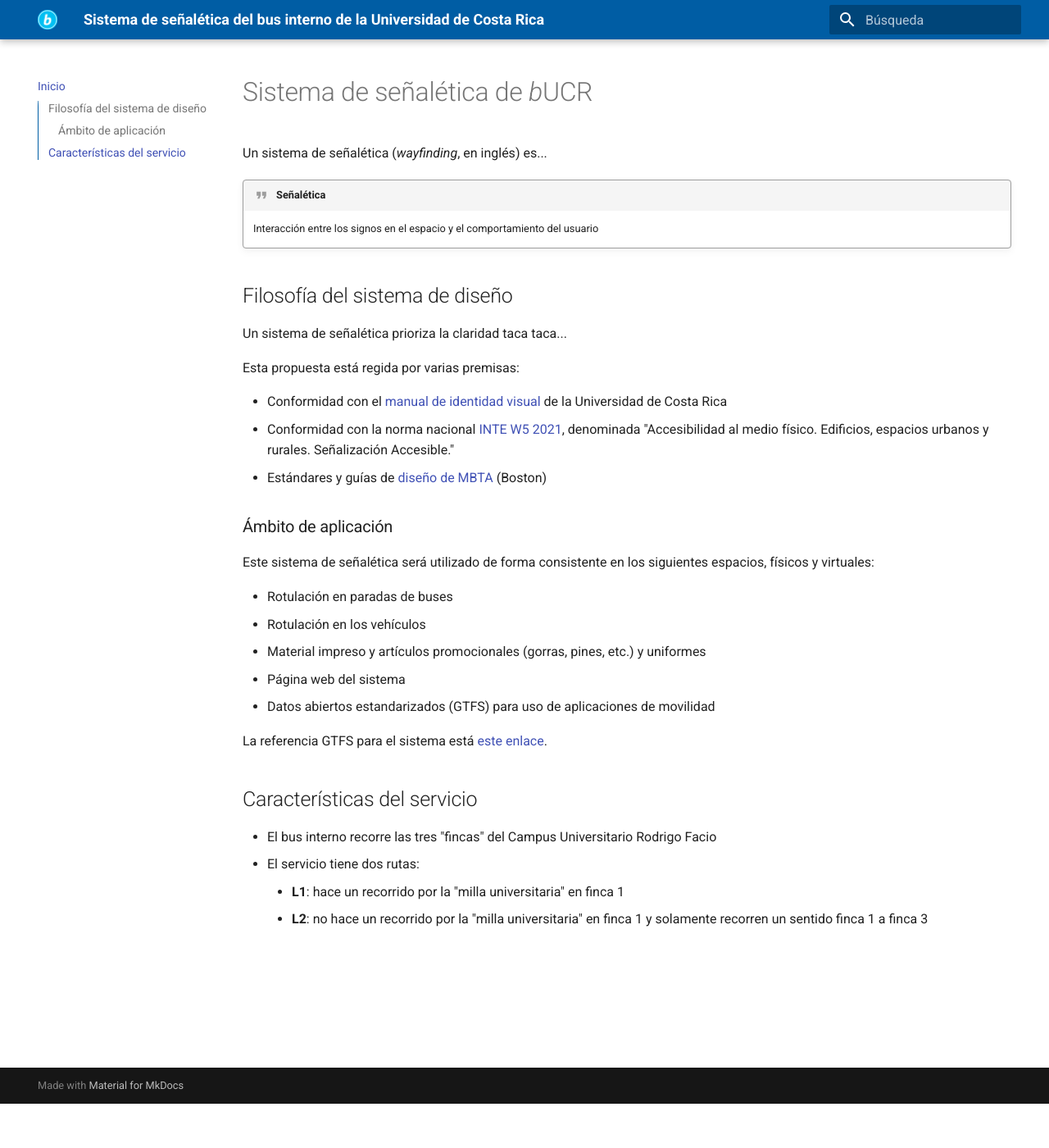
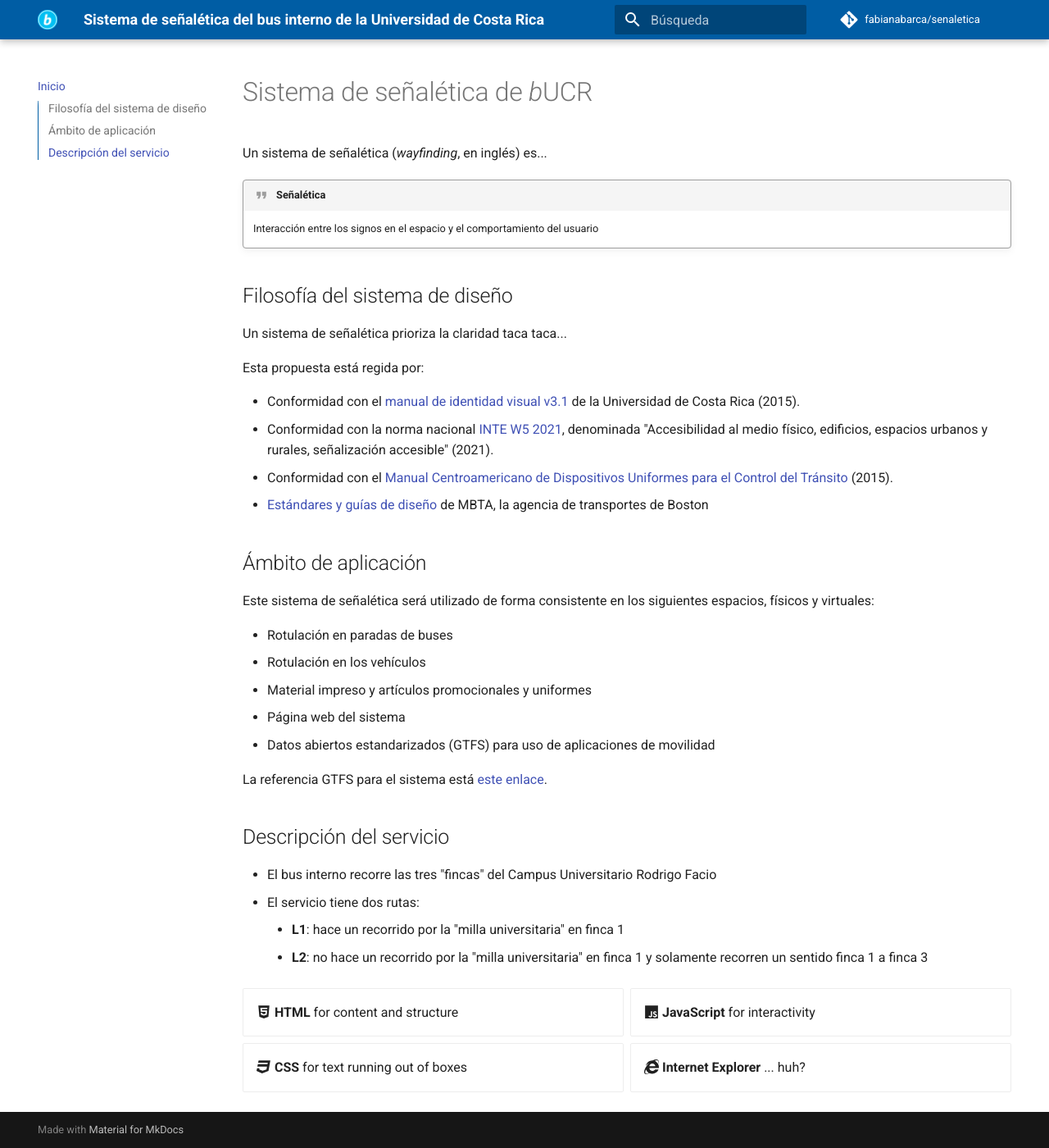
Before and after one commit to fabianabarca/senaletica, an MkDocs documentation site: the page built from docs/index.md, in a window 1280 px wide and 1400 px high, scrolled down 54 px. Shown: the whole window at 82% size. Built offline with MkDocs 1.6.1 and Material for MkDocs 9.7.7, drawn with Linux system fonts in a browser that asks for light colours; comment, search, counter and statistics services are not loaded.

Commit message:
Un avance revuelto

```diff
--- a/docs/index.md
+++ b/docs/index.md
@@ -9,27 +9,37 @@ Un sistema de señalética (*wayfinding*, en inglés) es...
 
 Un sistema de señalética prioriza la claridad taca taca...
 
-Esta propuesta está regida por varias premisas:
+Esta propuesta está regida por:
 
-- Conformidad con el [manual de identidad visual](./assets/references/identidad_visual_ucr_3.1.pdf) de la Universidad de Costa Rica
-- Conformidad con la norma nacional [INTE W5 2021](./assets/references/norma_INTE_W5_2021.pdf), denominada "Accesibilidad al medio físico. Edificios, espacios urbanos y rurales. Señalización Accesible."
-- Estándares y guías de [diseño de MBTA](https://www.mbta.com/engineering/design-standards-and-guidelines) (Boston)
+- Conformidad con el [manual de identidad visual v3.1](./assets/references/identidad_visual_ucr_3.1.pdf) de la Universidad de Costa Rica (2015).
+- Conformidad con la norma nacional [INTE W5 2021](./assets/references/norma_INTE_W5_2021.pdf), denominada "Accesibilidad al medio físico, edificios, espacios urbanos y rurales, señalización accesible" (2021).
+- Conformidad con el [Manual Centroamericano de Dispositivos Uniformes para el Control del Tránsito](./assets/references/manual_centroamericano.pdf) (2015).
+- [Estándares y guías de diseño](https://www.mbta.com/engineering/design-standards-and-guidelines) de MBTA, la agencia de transportes de Boston
 
-### Ámbito de aplicación
+## Ámbito de aplicación
 
 Este sistema de señalética será utilizado de forma consistente en los siguientes espacios, físicos y virtuales:
 
 - Rotulación en paradas de buses
 - Rotulación en los vehículos
-- Material impreso y artículos promocionales (gorras, pines, etc.) y uniformes
+- Material impreso y artículos promocionales y uniformes
 - Página web del sistema
 - Datos abiertos estandarizados (GTFS) para uso de aplicaciones de movilidad
 
 La referencia GTFS para el sistema está [este enlace](https://docs.google.com/spreadsheets/d/15WBqeay9u9hWd-gwjlxifsYTuaXfw5KspKKyxtZZsvw/edit?usp=sharing).
 
-## Características del servicio
+## Descripción del servicio
 
 - El bus interno recorre las tres "fincas" del Campus Universitario Rodrigo Facio
 - El servicio tiene dos rutas:
     - **L1**: hace un recorrido por la "milla universitaria" en finca 1
     - **L2**: no hace un recorrido por la "milla universitaria" en finca 1 y solamente recorren un sentido finca 1 a finca 3
+
+<div class="grid cards" markdown>
+
+- :fontawesome-brands-html5: __HTML__ for content and structure
+- :fontawesome-brands-js: __JavaScript__ for interactivity
+- :fontawesome-brands-css3: __CSS__ for text running out of boxes
+- :fontawesome-brands-internet-explorer: __Internet Explorer__ ... huh?
+
+</div>
--- a/mkdocs.yml
+++ b/mkdocs.yml
@@ -17,8 +17,8 @@ theme:
   language: es
   palette:
     scheme: ucr
-  logo: assets/b.png
-  favicon: assets/b.png
+  logo: assets/logos/b.png
+  favicon: assets/logos/b.png
   features:
     - navigation.expand
     - navigation.tabs
@@ -28,3 +28,11 @@ markdown_extensions:
   - admonition
   - pymdownx.details
   - pymdownx.superfences
+  - attr_list
+  - md_in_html
+  - pymdownx.emoji:
+      emoji_index: !!python/name:material.extensions.emoji.twemoji
+      emoji_generator: !!python/name:material.extensions.emoji.to_svg
+
+repo_url: https://github.com/fabianabarca/senaletica
+repo_name: fabianabarca/senaletica
```
Also changed, not shown: docs/senaletica.md (+22 -1 lines), docs/assets/logos/b.png (renamed from docs/assets/b.png), docs/assets/logos/mbta.svg (added), docs/assets/logos/porto.svg (added), docs/assets/logos/santiago.svg (added), docs/assets/logos/underground.svg (added), 2 other files.
